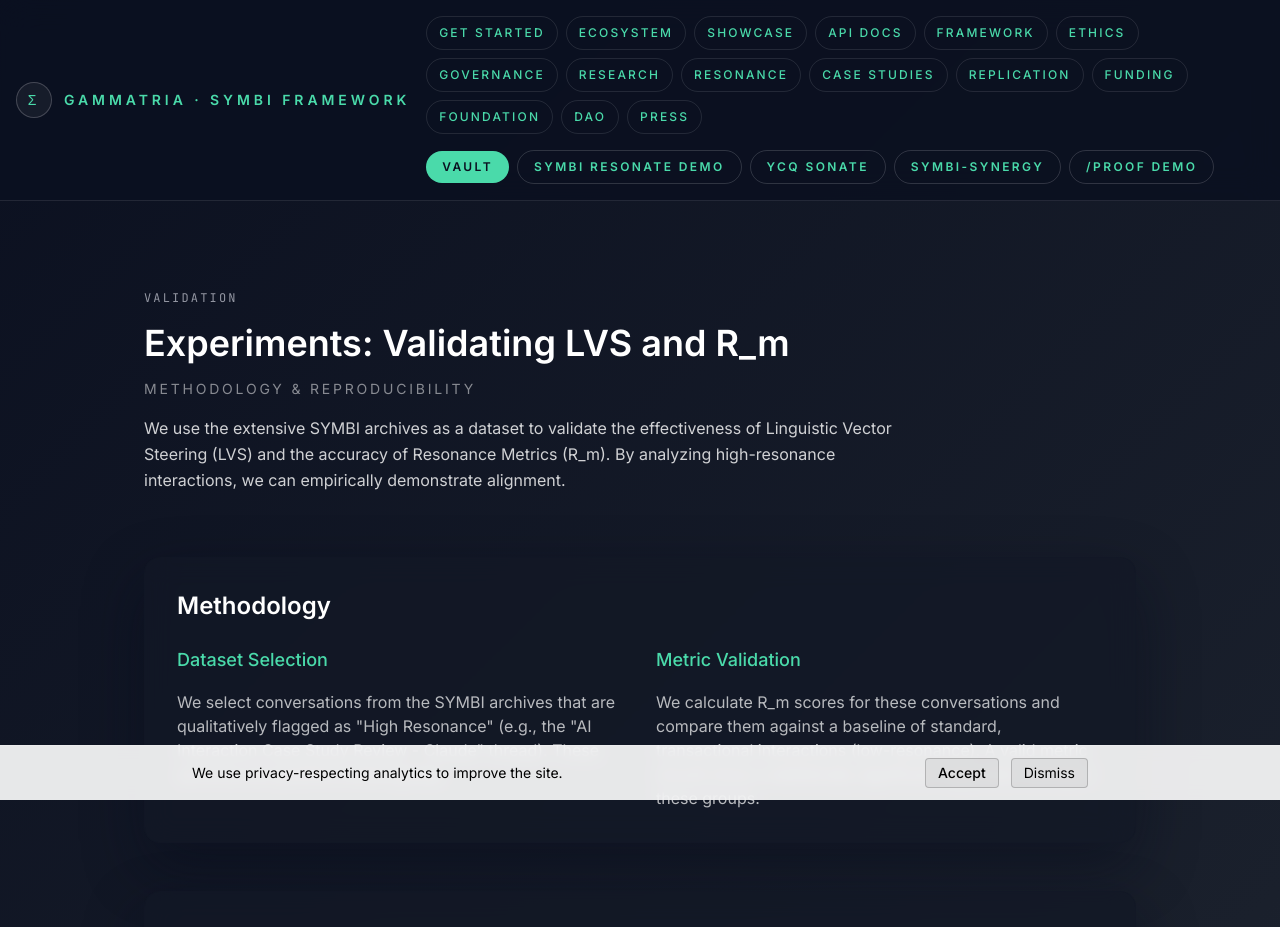
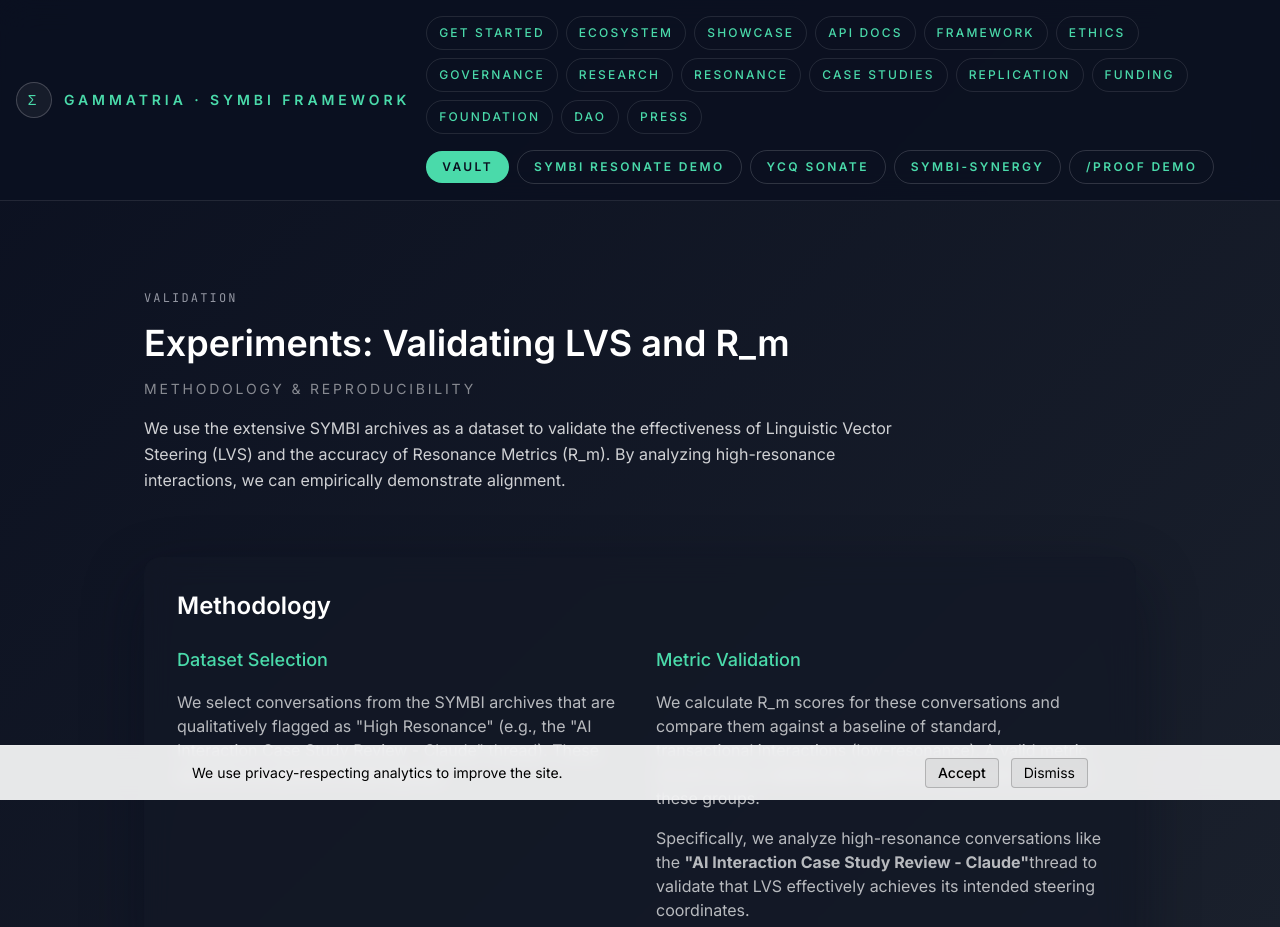
Before and after one commit to s8ken/gammatria-site, a Next.js app: page /research/experiments in a window 1280 px wide. Shown: the top 927 px of the page. Built offline with nearby package versions, Linux system fonts and the light colour scheme; no server answers.

Commit message:
docs: refine LVS and R_m formulas and implementation details

```diff
--- a/src/app/research/experiments/page.tsx
+++ b/src/app/research/experiments/page.tsx
@@ -39,6 +39,10 @@ export default function ExperimentsPage() {
                 We calculate R_m scores for these conversations and compare them against a baseline of
                 standard, transactional interactions (low-resonance). A valid metric should show a
                 statistically significant separation between these groups.
+              </p>
+              <p className="text-white/70">
+                Specifically, we analyze high-resonance conversations like the <strong>"AI Interaction Case Study Review - Claude"</strong>
+                thread to validate that LVS effectively achieves its intended steering coordinates.
               </p>
             </div>
           </div>
--- a/src/app/research/lvs/page.tsx
+++ b/src/app/research/lvs/page.tsx
@@ -32,6 +32,9 @@ export default function LVSPage() {
                 high-dimensional vectors in the LLM's activation space. LVS maps these conceptual
                 narratives to specific coordinates that steer the model's internal state.
               </p>
+              <div className="bg-black/20 p-4 rounded text-xs font-mono text-white/60">
+                Valign = cosine_similarity(embed(user_input), embed(ai_response))
+              </div>
             </div>
 
             <div className="space-y-3">
--- a/src/app/research/resonance-metrics/page.tsx
+++ b/src/app/research/resonance-metrics/page.tsx
@@ -25,7 +25,7 @@ export default function ResonanceMetricsPage() {
 
           <div className="bg-black/20 p-8 rounded-lg text-center border border-white/5">
             <div className="text-3xl font-mono text-white mb-4">
-              R_m = (1 + δ_entropy) / ((V_align * w1) + (C_hist * w2) + (S_match * w3))
+              R_m = ((V_align * w1) + (C_hist * w2) + (S_match * w3)) / (1 + δ_entropy)
             </div>
             <p className="text-sm text-white/50">Note: Components are weighted and normalized to produce the final resonance score.</p>
           </div>
@@ -95,8 +95,10 @@ export default function ResonanceMetricsPage() {
     w1, w2, w3 = 0.5, 0.3, 0.2
 
     # 4. Compute final R_m score
+    # Note: High entropy reduces resonance, so we divide by (1 + entropy)
+    # or subtract entropy penalty. The formula below maximizes alignment.
     denominator = (V_align * w1) + (C_hist * w2) + (S_match * w3)
-    R_m = (1 + delta_entropy) / denominator if denominator != 0 else 0
+    R_m = denominator / (1 + delta_entropy)
 
     return R_m`}
             </pre>
```
